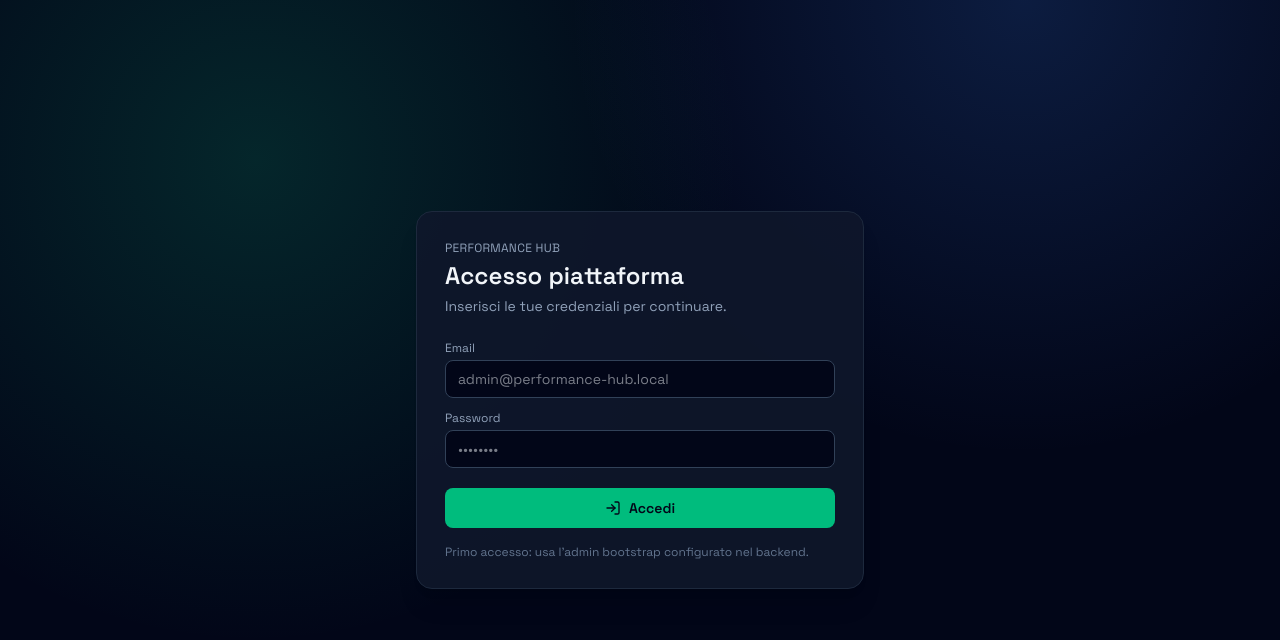
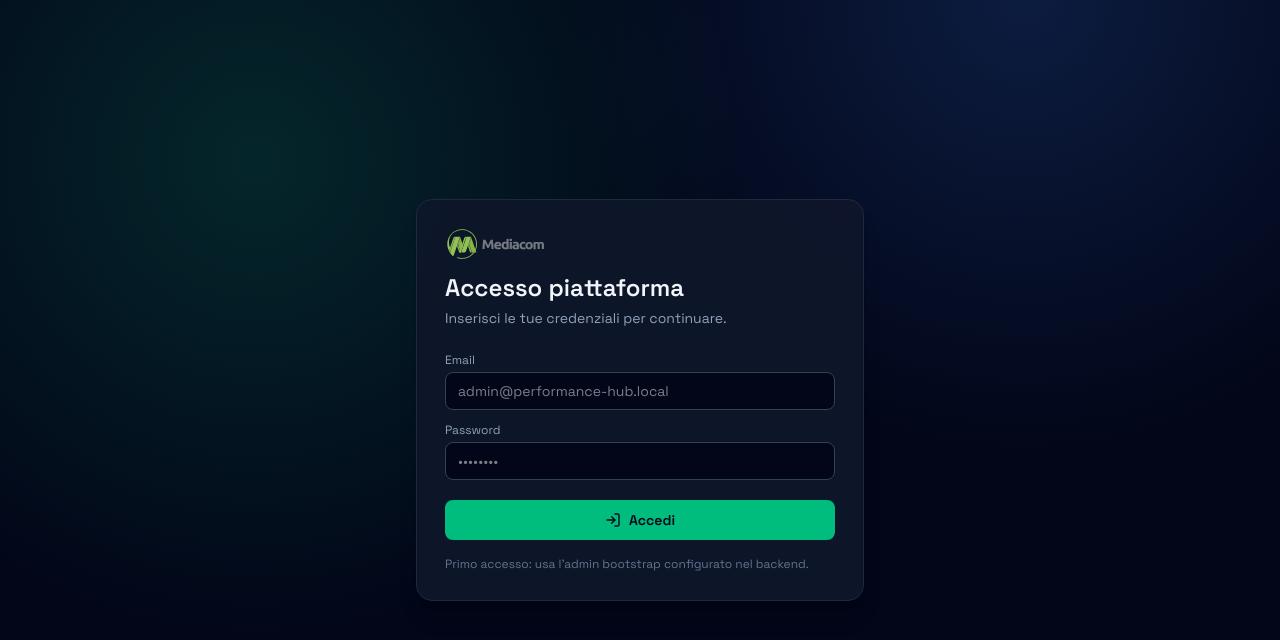
Before and after one commit to NunzioPost/performance-hub, a React (Vite) app in the folder performance-hub/frontend/: page /login in a window 1280 px wide. Shown: the top 640 px of the page. Built offline with nearby package versions, Linux system fonts and the light colour scheme; no server answers.

Commit message:
Branding: add Mediacom logo in sidebar and login

```diff
--- a/performance-hub/frontend/src/components/layout/Sidebar.jsx
+++ b/performance-hub/frontend/src/components/layout/Sidebar.jsx
@@ -5,6 +5,7 @@ import {
 import { useEffect, useRef, useState } from 'react';
 import api from '../../lib/api';
 import { useAuth } from '../../context/AuthContext';
+import mediacomLogo from '../../assets/mediacom-logo-verde.svg';
 
 const NAV = [
   { to: '/', icon: LayoutDashboard, label: 'Dashboard' },
@@ -83,8 +84,13 @@ export default function Sidebar() {
 
   return (
     <aside className="w-full md:w-56 md:min-h-screen bg-slate-950/80 backdrop-blur border-b md:border-b-0 md:border-r border-slate-800 flex flex-col px-3 py-3 md:py-5 shrink-0">
-      <div className="text-slate-100 font-semibold text-sm px-3 mb-3 md:mb-6 tracking-tight">
-        Performance <span className="text-emerald-400">Hub</span>
+      <div className="px-3 mb-3 md:mb-6">
+        <img
+          src={mediacomLogo}
+          alt="Mediacom"
+          className="h-7 md:h-8 w-auto"
+          loading="eager"
+        />
       </div>
 
       <nav className="flex flex-row md:flex-col gap-1 flex-1 overflow-x-auto md:overflow-visible pb-1 md:pb-0">
--- a/performance-hub/frontend/src/pages/Login.jsx
+++ b/performance-hub/frontend/src/pages/Login.jsx
@@ -2,6 +2,7 @@ import { useState } from 'react';
 import { useNavigate } from 'react-router-dom';
 import { LogIn } from 'lucide-react';
 import { useAuth } from '../context/AuthContext';
+import mediacomLogo from '../assets/mediacom-logo-verde.svg';
 
 export default function Login() {
   const navigate = useNavigate();
@@ -34,7 +35,12 @@ export default function Login() {
         className="relative w-full max-w-md bg-slate-900/90 border border-slate-800 rounded-2xl p-6 md:p-7 shadow-xl"
       >
         <div className="mb-6">
-          <p className="text-slate-400 text-xs uppercase tracking-wide">Performance Hub</p>
+          <img
+            src={mediacomLogo}
+            alt="Mediacom"
+            className="h-8 w-auto mb-3"
+            loading="eager"
+          />
           <h1 className="text-slate-100 text-2xl font-semibold mt-1">Accesso piattaforma</h1>
           <p className="text-slate-400 text-sm mt-1">Inserisci le tue credenziali per continuare.</p>
         </div>
```
Also changed, not shown: performance-hub/frontend/src/assets/mediacom-logo-verde.svg (added).
